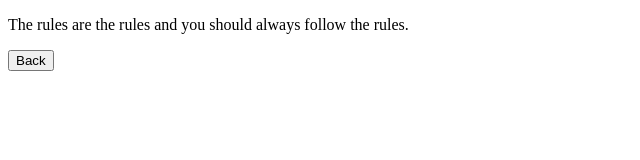
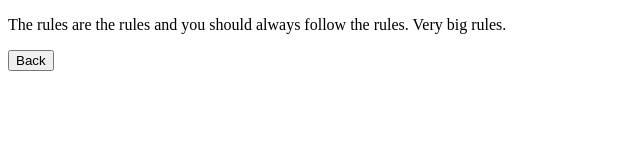
Before and after one commit to kingdomlevel/toast, a React (Create React App) app in the folder client/: page /rules in a window 1280 px wide. Shown: the top 160 px of the page, without its empty margins (0-640 px from the left). Built offline with nearby package versions, Linux system fonts and the light colour scheme.

Commit message:
#10 test commit

```diff
--- a/client/src/components/home/Rules.js
+++ b/client/src/components/home/Rules.js
@@ -3,7 +3,7 @@ function Rules() {
 
   return (
     <div>
-      <p>The rules are the rules and you should always follow the rules.</p>
+      <p>The rules are the rules and you should always follow the rules. Very big rules.</p>
       <Link to="/">
         <button>Back</button>
       </Link>
```
